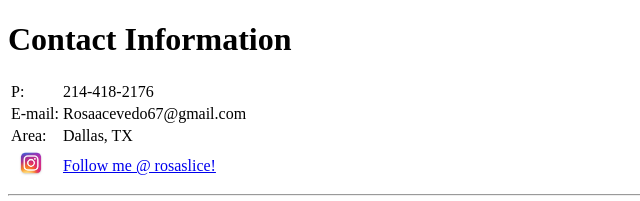
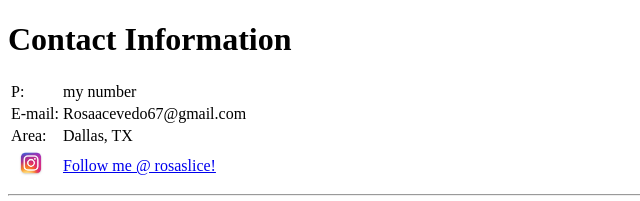
Before and after one commit to Rosaacevedo67/CV, a plain HTML site: page Contact Information.html in a window 1280 px wide. Shown: the top 201 px of the page, 0-640 px from the left. Drawn offline with Linux system fonts and the light colour scheme; files whose address does not match are found by name.

Commit message:
Update Contact Information.html

```diff
--- a/Contact Information.html
+++ b/Contact Information.html
@@ -9,7 +9,7 @@
     <table>
       <tr>
       <td>P:</td>
-      <td>214-418-2176</td>
+      <td>my number</td>
     </tr>
       <td>E-mail:</td>
       <td>Rosaacevedo67@gmail.com</td>
```
